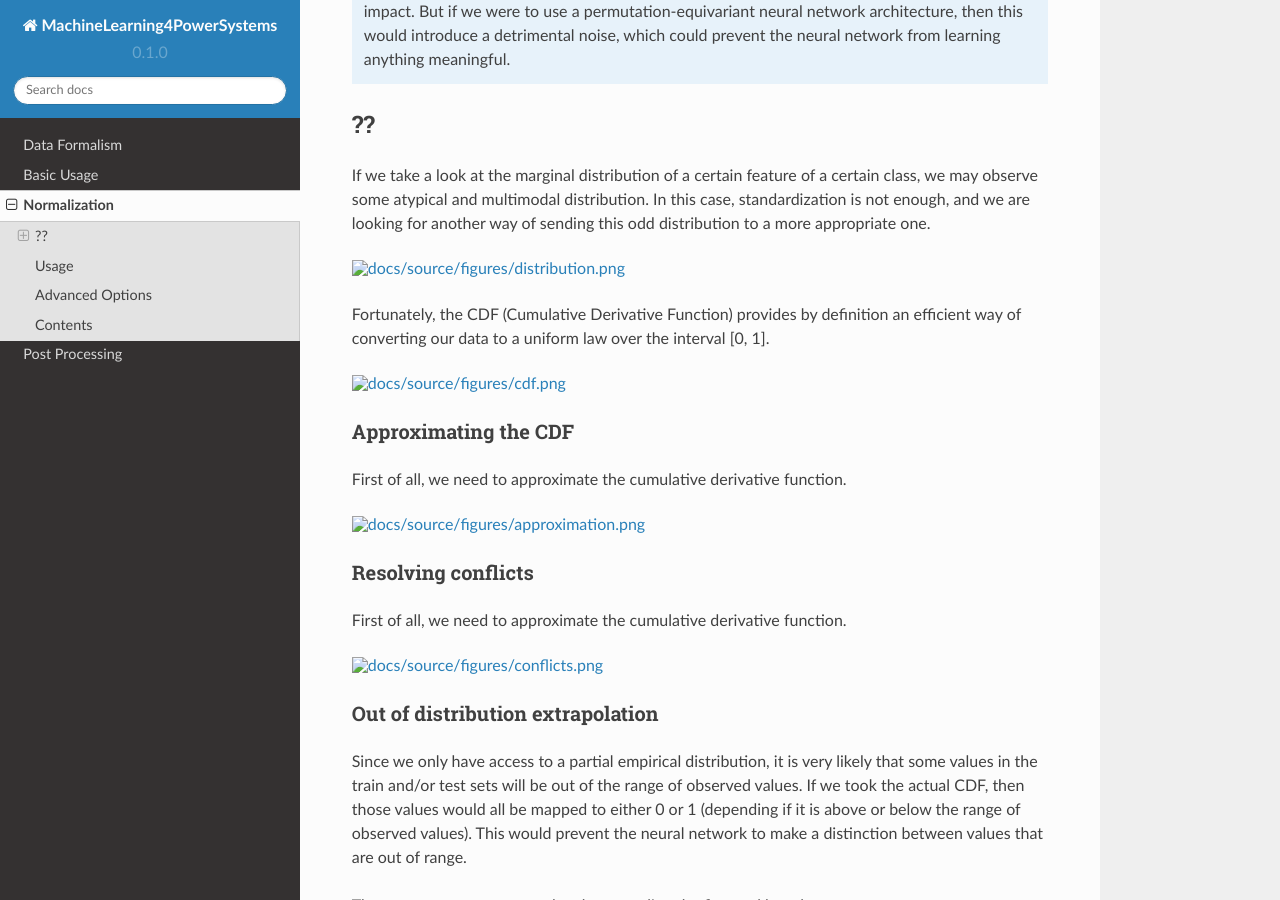
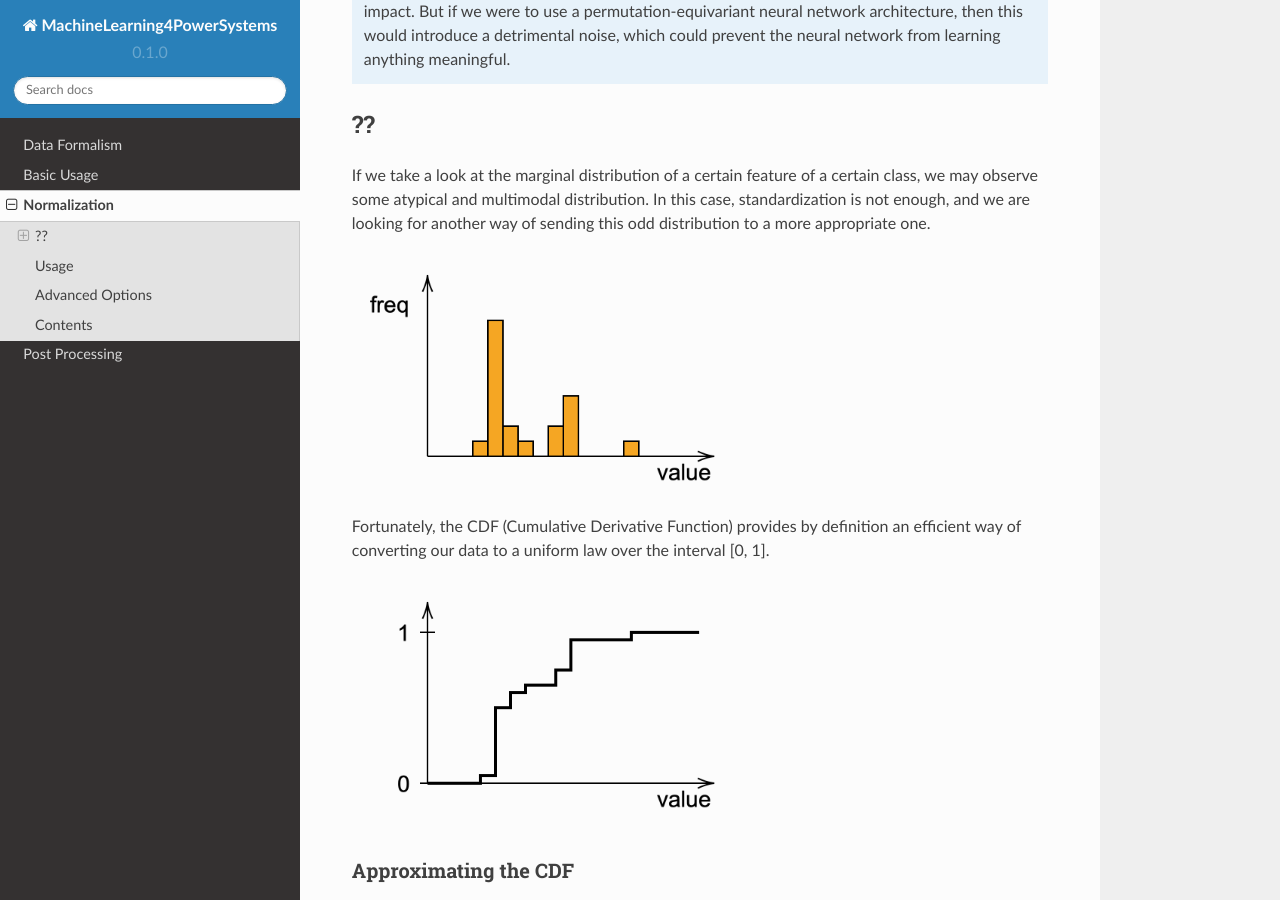
Before and after one commit to bdonon/ml4ps, a Sphinx documentation site: the page built from docs/source/normalization.rst, in a window 1280 px wide and 900 px high, scrolled down 801 px. Built offline with Sphinx 7.4.7 and the Read the Docs theme 2.0.0, drawn with Linux system fonts in a browser that asks for light colours.

Commit message:
Setting up readthedocs.

```diff
--- a/docs/source/normalization.rst
+++ b/docs/source/normalization.rst
@@ -49,7 +49,7 @@ certain class, we may observe some atypical and multimodal distribution.
 In this case, standardization is not enough, and we are looking for another
 way of sending this odd distribution to a more appropriate one.
 
-.. image:: /docs/source/figures/distribution.png
+.. image:: figures/distribution.png
   :width: 400
 
 Fortunately, the CDF (Cumulative Derivative Function) provides by definition
@@ -57,7 +57,7 @@ an efficient way of converting our data to a uniform law over the interval
 [0, 1].
 
 
-.. image:: /docs/source/figures/cdf.png
+.. image:: figures/cdf.png
   :width: 400
 
 Approximating the CDF
@@ -65,7 +65,7 @@ _____________________
 
 First of all, we need to approximate the cumulative derivative function.
 
-.. image:: /docs/source/figures/approximation.png
+.. image:: figures/approximation.png
   :width: 400
 
 Resolving conflicts
@@ -73,7 +73,7 @@ ___________________
 
 First of all, we need to approximate the cumulative derivative function.
 
-.. image:: /docs/source/figures/conflicts.png
+.. image:: figures/conflicts.png
   :width: 400
 
 Out of distribution extrapolation
```
Also changed, not shown: other parts of docs/source/normalization.rst (+1 -1 lines).
